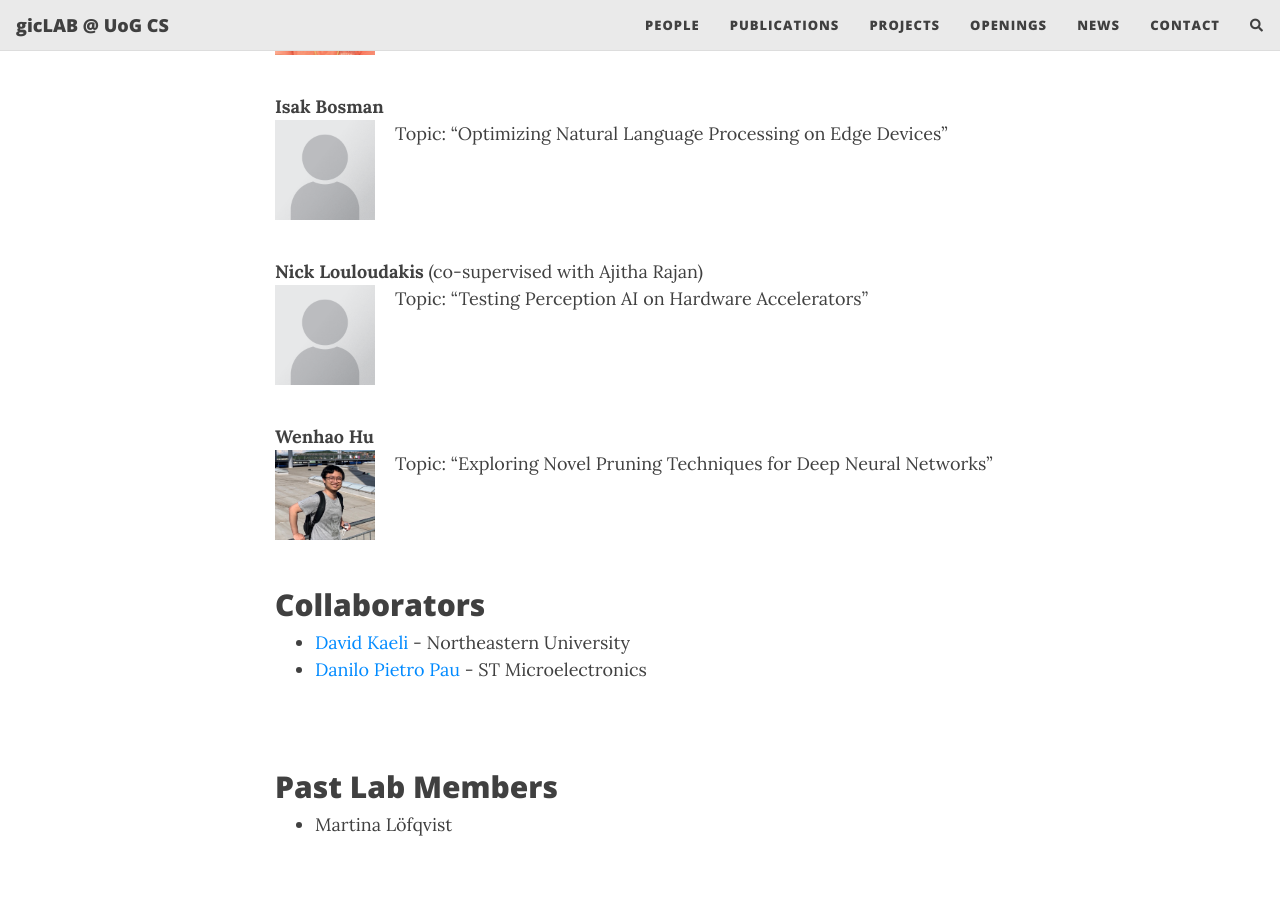
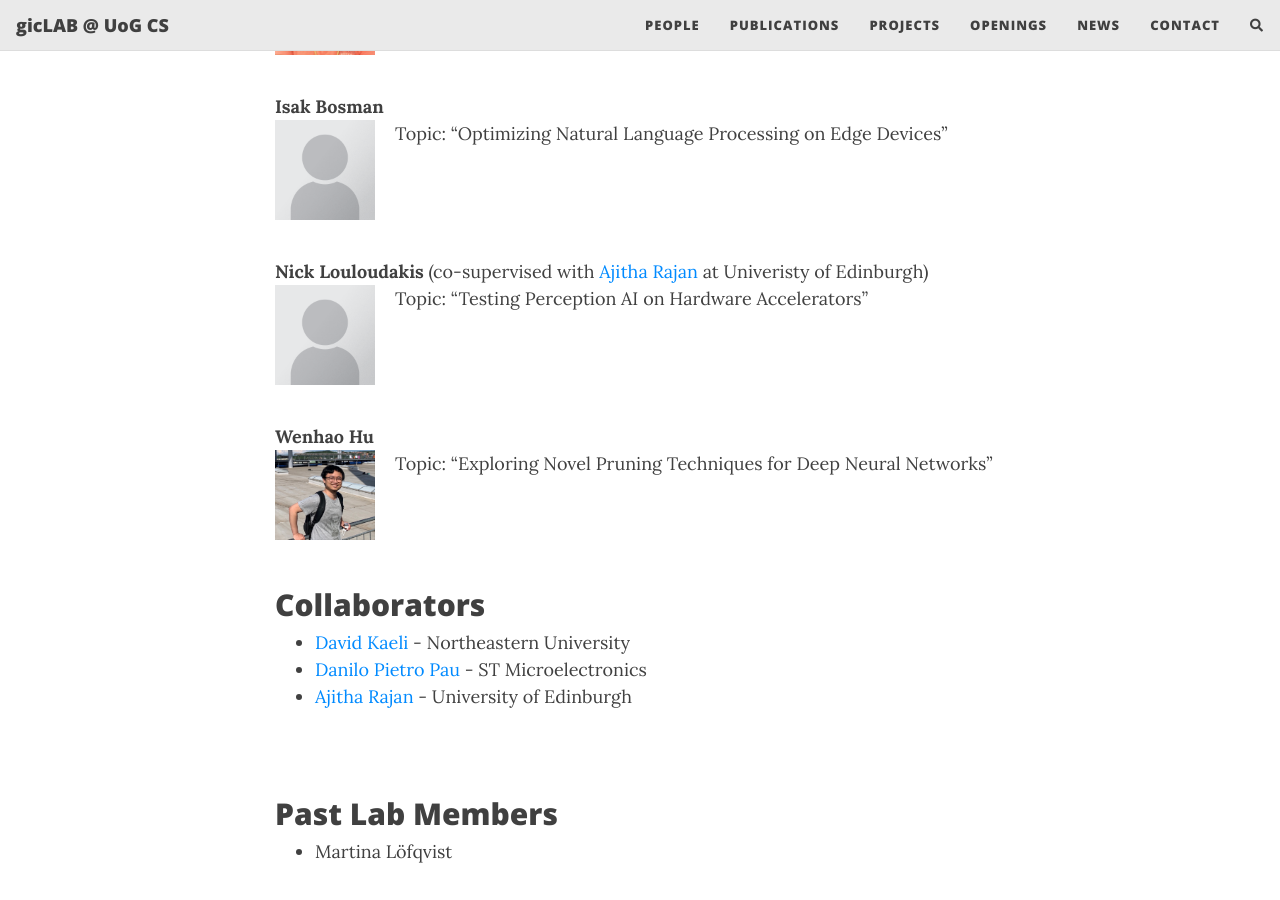
Before and after one commit to gicLAB/gicLAB.github.io, a Jekyll site: the page built from people.md, in a window 1280 px wide and 900 px high, scrolled down 1082 px. Built offline with Jekyll 4.4.1, drawn with Linux system fonts in a browser that asks for light colours; nearby versions of some CDN libraries; comment, search, counter and statistics services are not loaded.

Commit message:
Update people.md

```diff
--- a/people.md
+++ b/people.md
@@ -38,7 +38,7 @@
 <br><br>
 <br><br>
 
-**Nick Louloudakis** (co-supervised with Ajitha Rajan) <br>  <img src="/assets/img/people/Portrait_placeholder.png" width="100px" style="float: left; margin-right: 20px;">
+**Nick Louloudakis** (co-supervised with [Ajitha Rajan](https://homepages.inf.ed.ac.uk/arajan/) at Univeristy of Edinburgh) <br>  <img src="/assets/img/people/Portrait_placeholder.png" width="100px" style="float: left; margin-right: 20px;">
 Topic: "Testing Perception AI on Hardware Accelerators"
 <br><br>
 <br><br>
@@ -55,6 +55,7 @@
 
 - [David Kaeli](https://coe.northeastern.edu/people/kaeli-david/) - Northeastern University
 - [Danilo Pietro Pau](https://www.linkedin.com/in/danilopietropau/) - ST Microelectronics
+- [Ajitha Rajan](https://homepages.inf.ed.ac.uk/arajan/) - University of Edinburgh
 
 <!-- ## Visiting Researchers-->
 <br>
```
